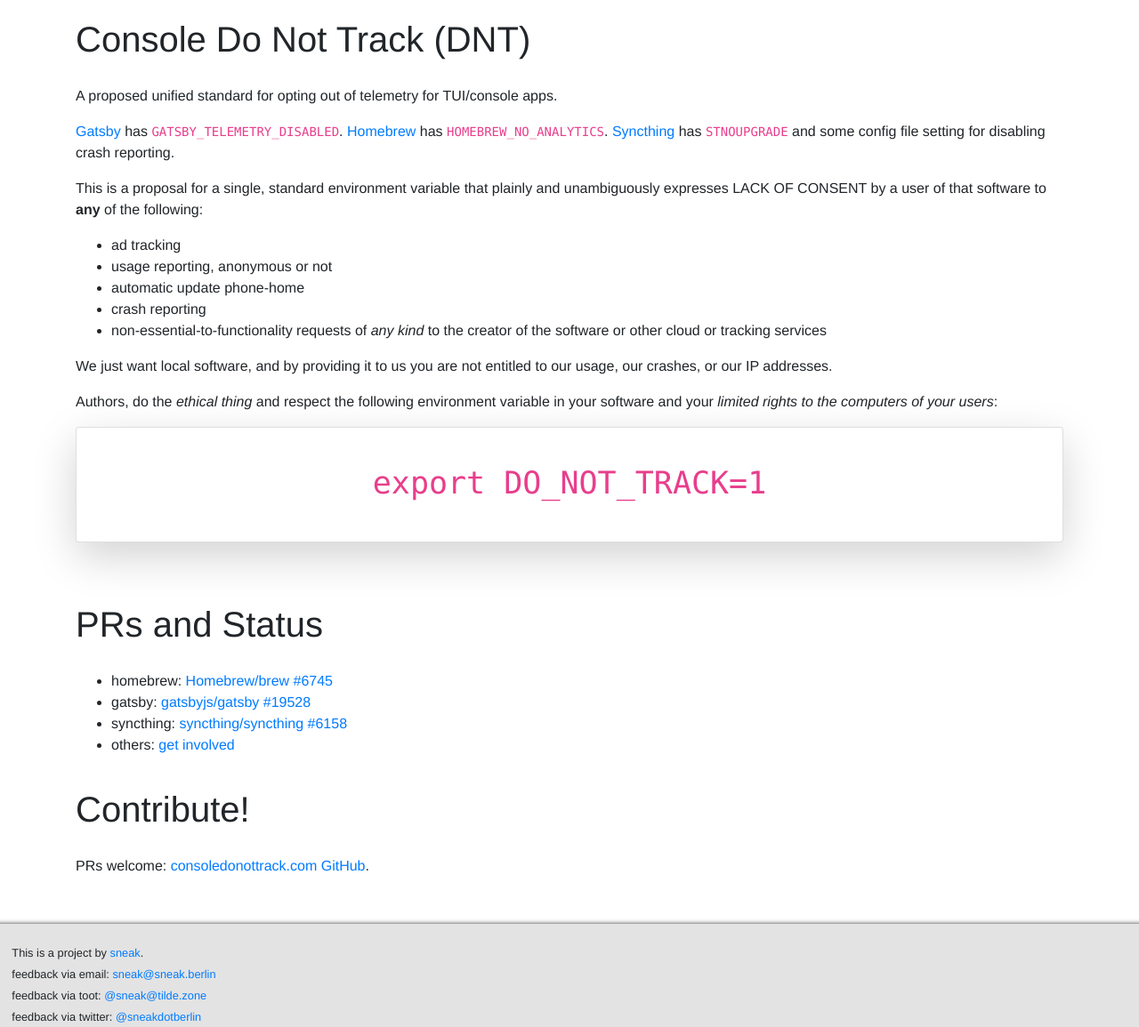
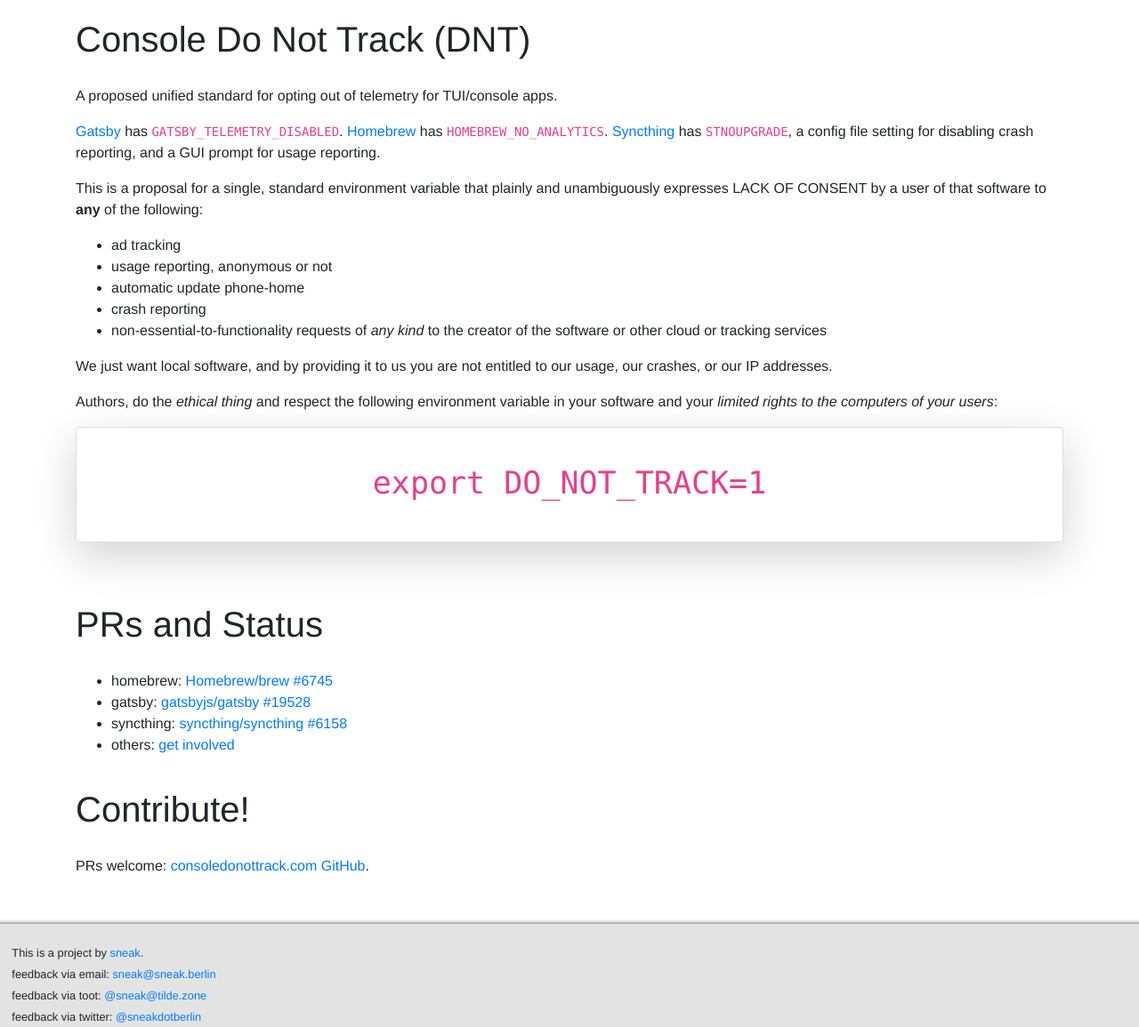
Before and after one commit to muescha/consoledonottrack.com, a Jekyll site: the page built from index.markdown, in a window 1280 px wide. Shown: the whole page at 89% size. Built offline with Jekyll 4.4.1, drawn with Linux system fonts in a browser that asks for light colours; our own code applies the rules of GitHub Pages for plain Markdown files.

Commit message:
update copy

```diff
--- a/index.markdown
+++ b/index.markdown
@@ -9,8 +9,9 @@
 
 [Gatsby](https://www.gatsbyjs.org/) has `GATSBY_TELEMETRY_DISABLED`.
 [Homebrew](https://brew.sh/) has `HOMEBREW_NO_ANALYTICS`.
-[Syncthing](https://syncthing.net/) has `STNOUPGRADE` and some config file
-setting for disabling crash reporting.  <!-- Etcher has... well,
+[Syncthing](https://syncthing.net/) has `STNOUPGRADE`, a config file setting
+for disabling crash reporting, and a GUI prompt for usage reporting.  <!--
+Etcher has... well,
 [nothing](https://github.com/balena-io/etcher/issues/2057). -->
 
 This is a proposal for a single, standard environment variable that plainly
```
